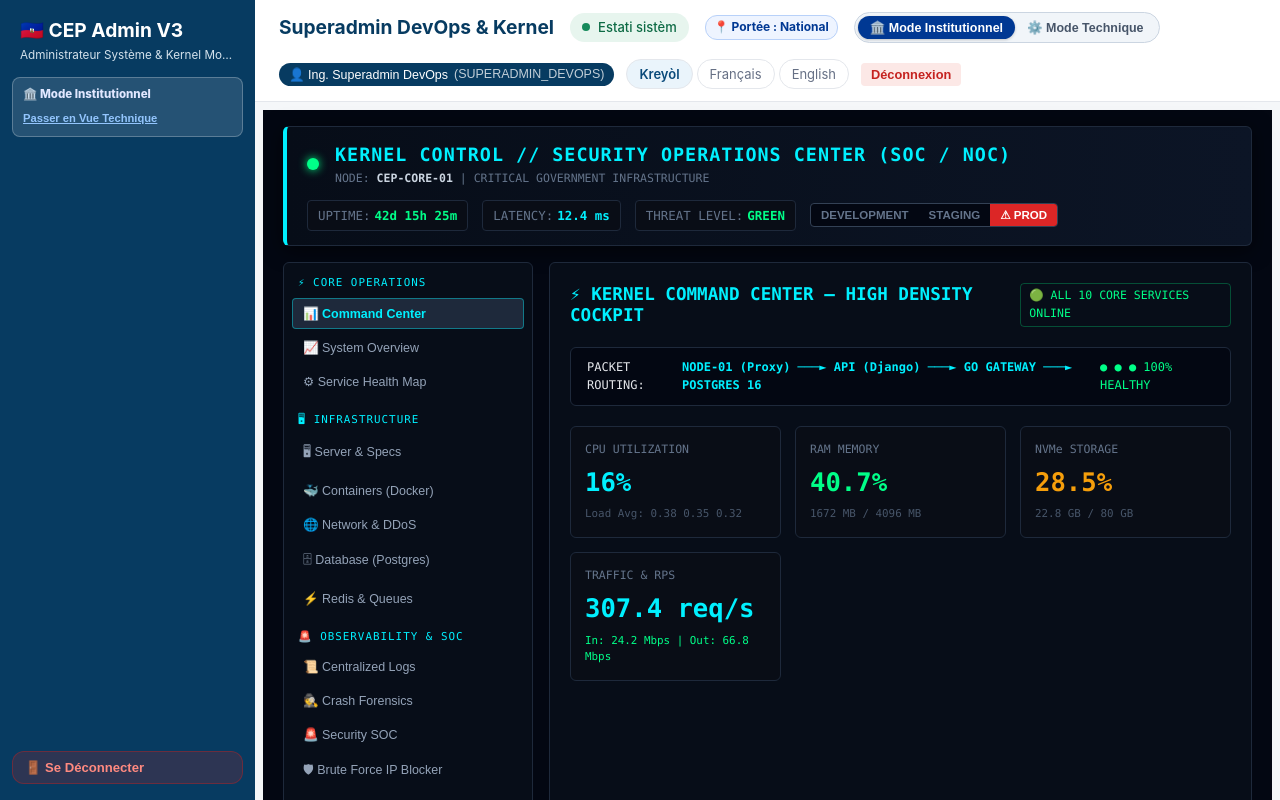
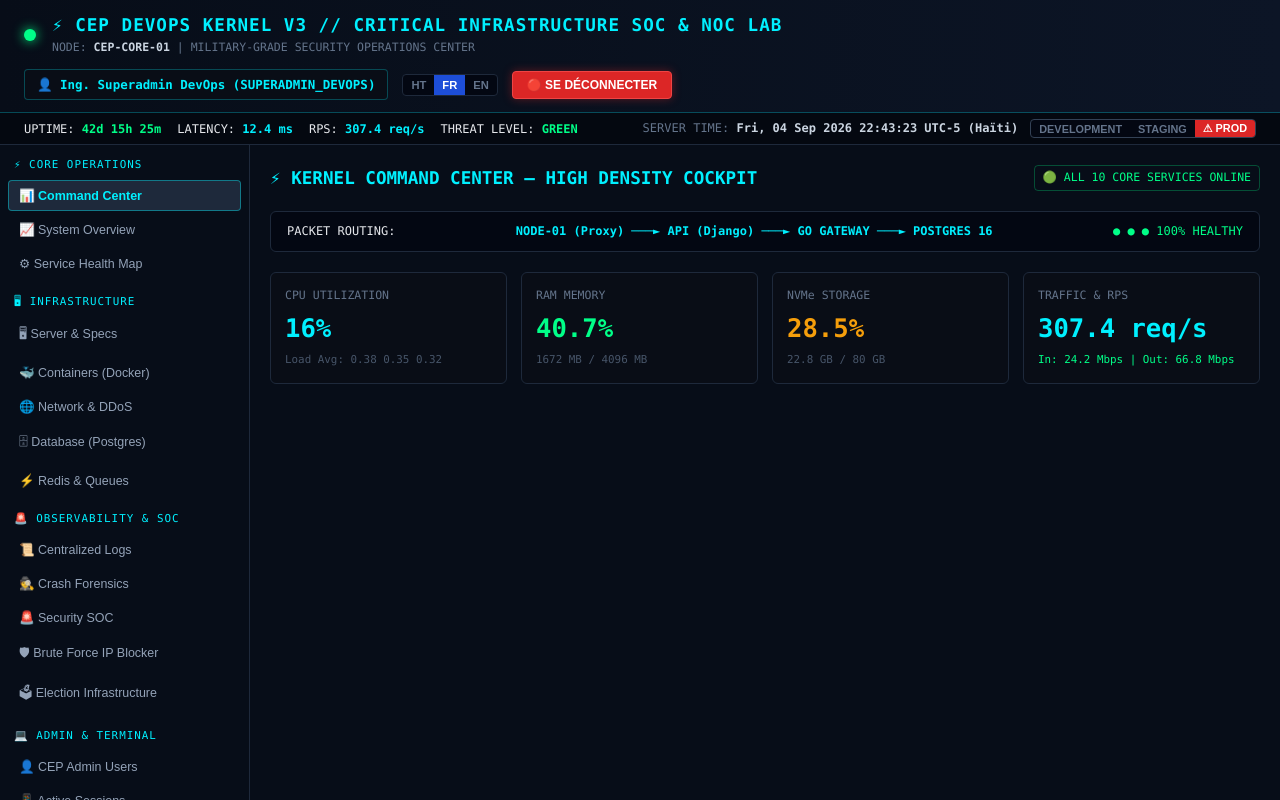
Before and after one commit to Stan509/PlatformCEP, a React (Vite) app in the folder apps/cep-admin/: page / in a window 1280 px wide. Both pictures are taken after a click on the button 640 px from the left and 581 px from the top of the page. Shown: the top 800 px of the page. Built offline with nearby package versions, Linux system fonts and the light colour scheme.

Commit message:
feat(devops): 100% fullscreen cyberpunk interface with matrix binary rain canvas background for devops kernel monitor

```diff
--- a/apps/cep-admin/src/App.tsx
+++ b/apps/cep-admin/src/App.tsx
@@ -213,6 +213,11 @@ export function App(): JSX.Element {
     return <MandatairePortal user={session} onLogout={handleLogout} />;
   }
 
+  // Strict Role Isolation: DevOps / Kernel Monitor Fullscreen SOC/NOC
+  if (session.role === 'SUPERADMIN_DEVOPS' || session.username === 'devops.admin' || route === 'kernel-monitor') {
+    return <KernelMonitor user={session} onLogout={handleLogout} />;
+  }
+
   // Full CEP Admin V3 Back-office reserved exclusively for CEP Council Members & Admins
   return (
     <ErrorBoundary>
--- a/apps/cep-admin/src/pages/KernelMonitor.tsx
+++ b/apps/cep-admin/src/pages/KernelMonitor.tsx
@@ -1,4 +1,5 @@
 import React, { useEffect, useRef, useState } from 'react';
+import type { UserAccount } from '../lib/mockData';
 
 // --- TYPES & NAVIGATION NODES ---
 export type DevOpsTabV3 =
@@ -78,7 +79,12 @@ interface AuditLedger {
   status: 'SUCCESS' | 'DENIED' | 'FLAGGED';
 }
 
-export function KernelMonitor(): React.ReactElement {
+export interface KernelMonitorProps {
+  user?: UserAccount | null;
+  onLogout?: () => void;
+}
+
+export function KernelMonitor({ user, onLogout }: KernelMonitorProps): React.ReactElement {
   // Boot Sequence State
   const [booting, setBooting] = useState<boolean>(true);
   const [bootProgress, setBootProgress] = useState<number>(0);
@@ -90,6 +96,7 @@ export function KernelMonitor(): React.ReactElement {
   const [currentTime, setCurrentTime] = useState<string>('');
   const [uptimeSeconds, setUptimeSeconds] = useState<number>(3684300);
   const [threatLevel] = useState<ThreatLevel>('GREEN');
+  const [language, setLanguage] = useState<'fr' | 'ht' | 'en'>('fr');
 
   // Forensics Time Range
   const [timeRange, setTimeRange] = useState<ForensicsTimeRange>('1h');
@@ -107,6 +114,9 @@ export function KernelMonitor(): React.ReactElement {
   ]);
   const [terminalLoading, setTerminalLoading] = useState<boolean>(false);
   const terminalEndRef = useRef<HTMLDivElement | null>(null);
+
+  // Canvas Background Matrix Animation
+  const canvasRef = useRef<HTMLCanvasElement | null>(null);
 
   // Live Metrics State
   const [serverMetrics, setServerMetrics] = useState({
@@ -132,7 +142,7 @@ export function KernelMonitor(): React.ReactElement {
     ddosStatus: 'NORMAL' as 'NORMAL' | 'WARNING' | 'SPIKE' | 'ATTACK',
   });
 
-  // Service Topology
+  // Services Topology List
   const [services] = useState<ServiceNode[]>([
     { id: 's1', name: 'Nginx Reverse Proxy & WAF', category: 'GATEWAY', status: 'HEALTHY', uptime: '42d 15h', version: '1.25.4-alpine', latencyMs: 1.8, restartCount: 0 },
     { id: 's2', name: 'Django Core REST API (DRF)', category: 'CORE', status: 'HEALTHY', uptime: '14d 08h', version: '5.0.3-py3.12', latencyMs: 16.2, restartCount: 1 },
@@ -177,6 +187,60 @@ export function KernelMonitor(): React.ReactElement {
   // New CEP Admin Account Form State
   const [newAdmin, setNewAdmin] = useState({ fullName: '', username: '', role: 'ADMIN_CEP', department: 'ALL' });
   const [userCreatedMsg, setUserCreatedMsg] = useState<string | null>(null);
+
+  // MATRIX BINARY RAIN CANVAS ANIMATION
+  useEffect(() => {
+    const canvas = canvasRef.current;
+    if (!canvas) return;
+    const ctx = canvas.getContext('2d');
+    if (!ctx) return;
+
+    let animId: number;
+    canvas.width = window.innerWidth;
+    canvas.height = window.innerHeight;
+
+    const handleResize = () => {
+      if (!canvas) return;
+      canvas.width = window.innerWidth;
+      canvas.height = window.innerHeight;
+    };
+    window.addEventListener('resize', handleResize);
+
+    const chars = '01010101010101010101';
+    const fontSize = 14;
+    const cols = Math.floor(canvas.width / fontSize);
+    const drops: number[] = Array(cols).fill(1);
+
+    const render = () => {
+      ctx.fillStyle = 'rgba(3, 7, 18, 0.1)';
+      ctx.fillRect(0, 0, canvas.width, canvas.height);
+
+      ctx.fillStyle = '#00f0ff';
+      ctx.font = `${fontSize}px 'JetBrains Mono', Consolas, monospace`;
+
+      for (let i = 0; i < drops.length; i++) {
+        const text = chars.charAt(Math.floor(Math.random() * chars.length));
+        const x = i * fontSize;
+        const y = (drops[i] ?? 0) * fontSize;
+        ctx.fillText(text, x, y);
+
+        if (y > canvas.height && Math.random() > 0.975) {
+          drops[i] = 0;
+        } else {
+          drops[i] = (drops[i] ?? 0) + 1;
+        }
+      }
+
+      animId = requestAnimationFrame(render);
+    };
+
+    render();
+
+    return () => {
+      window.removeEventListener('resize', handleResize);
+      cancelAnimationFrame(animId);
+    };
+  }, []);
 
   // Boot Sequence Simulation (1.2 Seconds max)
   useEffect(() => {
@@ -274,7 +338,6 @@ export function KernelMonitor(): React.ReactElement {
           },
         ]);
       } else {
-        // Fallback local broker format
         setTerminalHistory((prev) => [
           ...prev,
           {
@@ -287,7 +350,6 @@ export function KernelMonitor(): React.ReactElement {
         ]);
       }
     } catch {
-      // Local fallback for whitelisted CLI commands
       const whitelist: Record<string, string> = {
         help: "AVAILABLE COMMANDS:\n - system.status       : Check kernel health & uptime\n - system.resources    : Hardware CPU/RAM/Disk/Load gauges\n - service.status     : Platform services status\n - service.restart    : Graceful reload API worker pool\n - docker.status      : Active containers telemetry\n - docker.logs        : Latest container stdout logs\n - database.status    : PostgreSQL 16 performance metrics\n - database.backup    : Trigger manual DB snapshot\n - network.status     : Traffic Mbps & latency readouts\n - security.summary   : SOC threat summary & blocked IPs\n - sessions.list      : Active user sessions",
         'system.status': 'KERNEL STATUS: ALL NODES OPERATIONAL | UPTIME: 42d 15h 32m | THREAT LEVEL: LOW',
@@ -368,6 +430,7 @@ export function KernelMonitor(): React.ReactElement {
           alignItems: 'center',
           justifyContent: 'center',
           padding: 24,
+          position: 'relative',
         }}
       >
         <div
@@ -379,6 +442,7 @@ export function KernelMonitor(): React.ReactElement {
             maxWidth: 600,
             width: '100%',
             boxShadow: '0 0 30px rgba(0, 240, 255, 0.25)',
+            zIndex: 10,
           }}
         >
           <div style={{ fontSize: '1.1rem', fontWeight: 900, marginBottom: 16, letterSpacing: '1px', color: '#00f0ff' }}>
@@ -417,7 +481,7 @@ export function KernelMonitor(): React.ReactElement {
     );
   }
 
-  // 2. MAIN V3 MILITARY-GRADE CONTROL CENTER INTERFACE
+  // 2. MAIN V3 MILITARY-GRADE CONTROL CENTER INTERFACE (100% FULLSCREEN CYBERPUNK)
   return (
     <div
       style={{
@@ -425,70 +489,140 @@ export function KernelMonitor(): React.ReactElement {
         color: '#e5e7eb',
         fontFamily: "'JetBrains Mono', Consolas, monospace",
         minHeight: '100vh',
-        margin: '-24px',
-        padding: '16px 20px',
-        backgroundImage: 'radial-gradient(#00f0ff 0.4px, transparent 0.4px), radial-gradient(#1e293b 0.4px, #030712 0.4px)',
-        backgroundSize: '24px 24px',
-        backgroundPosition: '0 0, 12px 12px',
+        width: '100vw',
+        position: 'fixed',
+        top: 0,
+        left: 0,
+        right: 0,
+        bottom: 0,
+        overflow: 'hidden',
+        zIndex: 99999,
+        display: 'flex',
+        flexDirection: 'column',
       }}
     >
-      {/* V3 MILITARY-GRADE HEADER */}
+      {/* MATRIX BINARY RAIN CANVAS BACKGROUND */}
+      <canvas
+        ref={canvasRef}
+        style={{
+          position: 'absolute',
+          top: 0,
+          left: 0,
+          width: '100%',
+          height: '100%',
+          pointerEvents: 'none',
+          opacity: 0.18,
+          zIndex: 0,
+        }}
+      />
+
+      {/* TOP DEVOPS FULLSCREEN SOC HEADER BAR */}
       <div
         style={{
           background: 'linear-gradient(90deg, #070d18 0%, #0c1526 100%)',
-          border: '1px solid #1e293b',
-          borderLeft: '4px solid #00f0ff',
-          boxShadow: '0 4px 20px rgba(0, 0, 0, 0.6)',
-          borderRadius: 6,
-          padding: '14px 20px',
-          marginBottom: 16,
+          borderBottom: '1px solid #00f0ff44',
+          boxShadow: '0 4px 20px rgba(0, 240, 255, 0.15)',
+          padding: '12px 24px',
           display: 'flex',
           justifyContent: 'space-between',
           alignItems: 'center',
           flexWrap: 'wrap',
           gap: 12,
+          zIndex: 10,
         }}
       >
         <div style={{ display: 'flex', alignItems: 'center', gap: 16 }}>
-          {/* Heartbeat pulse indicator */}
           <div
             style={{
               width: 12,
               height: 12,
               borderRadius: '50%',
               background: '#00ff88',
-              boxShadow: '0 0 10px #00ff88',
+              boxShadow: '0 0 12px #00ff88',
             }}
           />
-
           <div>
-            <div style={{ fontSize: '1.15rem', fontWeight: 900, letterSpacing: '1px', color: '#00f0ff' }}>
-              KERNEL CONTROL // SECURITY OPERATIONS CENTER (SOC / NOC)
+            <div style={{ fontSize: '1.1rem', fontWeight: 900, letterSpacing: '1px', color: '#00f0ff' }}>
+              ⚡ CEP DEVOPS KERNEL V3 // CRITICAL INFRASTRUCTURE SOC & NOC LAB
             </div>
             <div style={{ fontSize: '0.72rem', color: '#64748b' }}>
-              NODE: <strong style={{ color: '#cbd5e1' }}>CEP-CORE-01</strong> | CRITICAL GOVERNMENT INFRASTRUCTURE
+              NODE: <strong style={{ color: '#cbd5e1' }}>CEP-CORE-01</strong> | MILITARY-GRADE SECURITY OPERATIONS CENTER
             </div>
           </div>
         </div>
 
-        {/* Telemetry Header Pill */}
+        {/* User Pill & Language Switcher & Logout */}
         <div style={{ display: 'flex', alignItems: 'center', gap: 14, fontSize: '0.78rem' }}>
-          <div style={{ background: '#090d16', border: '1px solid #1e293b', padding: '5px 10px', borderRadius: 4 }}>
-            <span style={{ color: '#64748b', marginRight: 4 }}>UPTIME:</span>
-            <strong style={{ color: '#00ff88' }}>{formatUptime(uptimeSeconds)}</strong>
+          <div style={{ background: '#090d16', border: '1px solid #00f0ff44', padding: '5px 12px', borderRadius: 4, color: '#00f0ff', fontWeight: 800 }}>
+            👤 {user?.fullName || 'Ing. Superadmin DevOps'} ({user?.role || 'SUPERADMIN_DEVOPS'})
           </div>
 
-          <div style={{ background: '#090d16', border: '1px solid #1e293b', padding: '5px 10px', borderRadius: 4 }}>
-            <span style={{ color: '#64748b', marginRight: 4 }}>LATENCY:</span>
-            <strong style={{ color: '#00f0ff' }}>{networkMetrics.latencyMs} ms</strong>
+          <div style={{ display: 'flex', background: '#030712', border: '1px solid #1e293b', borderRadius: 4, overflow: 'hidden' }}>
+            {(['ht', 'fr', 'en'] as const).map((lang) => (
+              <button
+                key={lang}
+                type="button"
+                onClick={() => setLanguage(lang)}
+                style={{
+                  background: language === lang ? '#1d4ed8' : 'transparent',
+                  color: language === lang ? '#fff' : '#64748b',
+                  border: 'none',
+                  padding: '4px 8px',
+                  fontSize: '0.7rem',
+                  fontWeight: 800,
+                  cursor: 'pointer',
+                  textTransform: 'uppercase',
+                }}
+              >
+                {lang}
+              </button>
+            ))}
           </div>
 
-          <div style={{ background: '#090d16', border: '1px solid #1e293b', padding: '5px 10px', borderRadius: 4 }}>
-            <span style={{ color: '#64748b', marginRight: 4 }}>THREAT LEVEL:</span>
-            <strong style={{ color: threatLevel === 'GREEN' ? '#00ff88' : '#ef4444' }}>{threatLevel}</strong>
-          </div>
+          {onLogout && (
+            <button
+              type="button"
+              onClick={onLogout}
+              style={{
+                background: '#dc2626',
+                color: '#fff',
+                border: '1px solid #ef4444',
+                padding: '6px 14px',
+                borderRadius: 4,
+                fontWeight: 900,
+                fontSize: '0.75rem',
+                cursor: 'pointer',
+                boxShadow: '0 0 10px rgba(220, 38, 38, 0.4)',
+              }}
+            >
+              🔴 SE DÉCONNECTER
+            </button>
+          )}
+        </div>
+      </div>
 
-          {/* Environment Selector */}
+      {/* SECONDARY SYSTEM STATUS STRIP */}
+      <div
+        style={{
+          background: '#040810',
+          borderBottom: '1px solid #1e293b',
+          padding: '6px 24px',
+          display: 'flex',
+          justifyContent: 'space-between',
+          alignItems: 'center',
+          fontSize: '0.75rem',
+          zIndex: 10,
+        }}
+      >
+        <div style={{ display: 'flex', gap: 16 }}>
+          <span>UPTIME: <strong style={{ color: '#00ff88' }}>{formatUptime(uptimeSeconds)}</strong></span>
+          <span>LATENCY: <strong style={{ color: '#00f0ff' }}>{networkMetrics.latencyMs} ms</strong></span>
+          <span>RPS: <strong style={{ color: '#00f0ff' }}>{networkMetrics.rps} req/s</strong></span>
+          <span>THREAT LEVEL: <strong style={{ color: threatLevel === 'GREEN' ? '#00ff88' : '#ef4444' }}>{threatLevel}</strong></span>
+        </div>
+
+        <div style={{ display: 'flex', gap: 12 }}>
+          <span style={{ color: '#64748b' }}>SERVER TIME: <strong style={{ color: '#cbd5e1' }}>{currentTime}</strong></span>
           <div style={{ display: 'flex', background: '#030712', border: '1px solid #334155', borderRadius: 4, overflow: 'hidden' }}>
             {(['DEVELOPMENT', 'STAGING', 'PRODUCTION'] as SystemEnvironment[]).map((env) => (
               <button
@@ -499,9 +633,9 @@ export function KernelMonitor(): React.ReactElement {
                   background: environment === env ? (env === 'PRODUCTION' ? '#dc2626' : '#1d4ed8') : 'transparent',
                   color: environment === env ? '#fff' : '#64748b',
                   border: 'none',
-                  padding: '4px 10px',
+                  padding: '2px 8px',
                   fontWeight: 800,
-                  fontSize: '0.72rem',
+                  fontSize: '0.68rem',
                   cursor: 'pointer',
                 }}
               >
@@ -512,10 +646,20 @@ export function KernelMonitor(): React.ReactElement {
         </div>
       </div>
 
-      {/* TWO COLUMN HIGH DENSITY LAYOUT */}
-      <div style={{ display: 'grid', gridTemplateColumns: '250px 1fr', gap: 16 }}>
-        {/* V3 DEVOPS NAVIGATION SIDEBAR */}
-        <div style={{ background: '#070d18', border: '1px solid #1e293b', borderRadius: 6, padding: '12px 8px', display: 'flex', flexDirection: 'column', gap: 12 }}>
+      {/* TWO COLUMN MAIN CONTENT BODY */}
+      <div style={{ display: 'grid', gridTemplateColumns: '250px 1fr', flex: 1, minHeight: 0, zIndex: 10 }}>
+        {/* DEVOPS SIDEBAR NAVIGATION */}
+        <div
+          style={{
+            background: '#070d18',
+            borderRight: '1px solid #1e293b',
+            padding: '12px 8px',
+            display: 'flex',
+            flexDirection: 'column',
+            gap: 12,
+            overflowY: 'auto',
+          }}
+        >
           {/* CATEGORY 1: CORE */}
           <div>
             <div style={{ fontSize: '0.68rem', color: '#00f0ff', letterSpacing: '1px', textTransform: 'uppercase', marginBottom: 6, paddingLeft: 6 }}>
@@ -657,8 +801,8 @@ export function KernelMonitor(): React.ReactElement {
           </div>
         </div>
 
-        {/* MAIN DISPLAY COCKPIT PANEL */}
-        <div style={{ background: '#070d18', border: '1px solid #1e293b', borderRadius: 6, padding: 20, minHeight: 650 }}>
+        {/* MAIN PANEL CONTENT DISPLAY AREA */}
+        <div style={{ background: '#070d18', padding: 20, overflowY: 'auto' }}>
           {/* VIEW 1: COMMAND CENTER */}
           {activeTab === 'command-center' && (
             <div style={{ display: 'flex', flexDirection: 'column', gap: 20 }}>
@@ -860,7 +1004,7 @@ export function KernelMonitor(): React.ReactElement {
             </div>
           )}
 
-          {/* VIEW: ELECTION INFRASTRUCTURE TECHNICAL HEALTH (SECRET VOTE ISOLATION) */}
+          {/* VIEW: ELECTION INFRASTRUCTURE TECHNICAL HEALTH */}
           {activeTab === 'election-health' && (
             <div style={{ display: 'flex', flexDirection: 'column', gap: 16 }}>
               <div style={{ display: 'flex', justifyContent: 'space-between', alignItems: 'center' }}>
```
Also changed, not shown: 1 other file (tests, documents, lock files or other folders).
